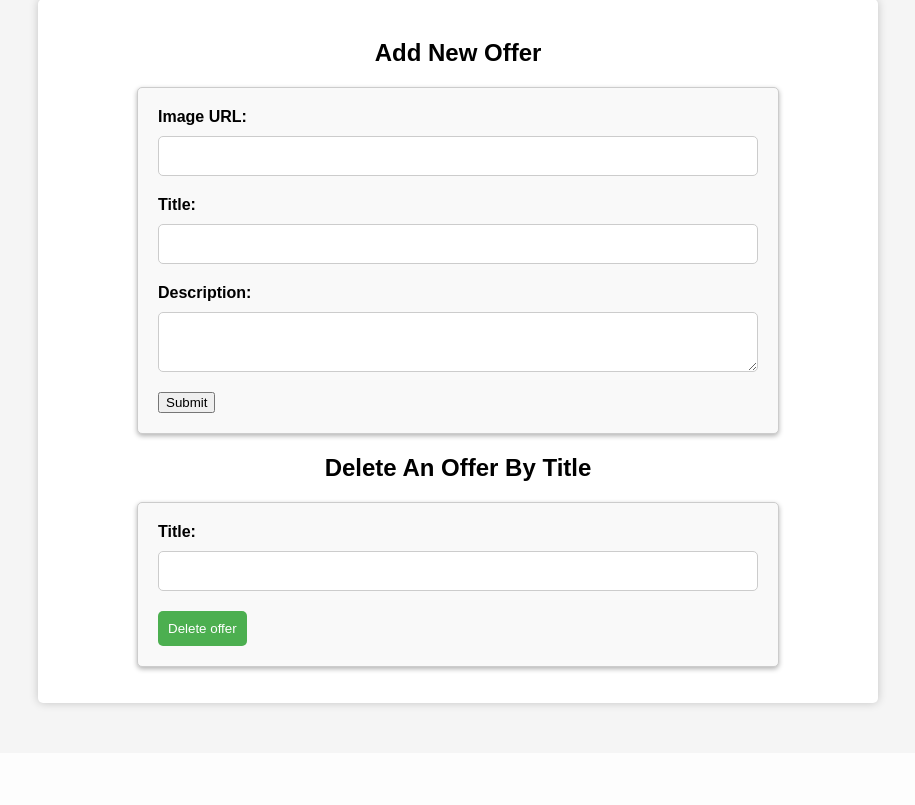
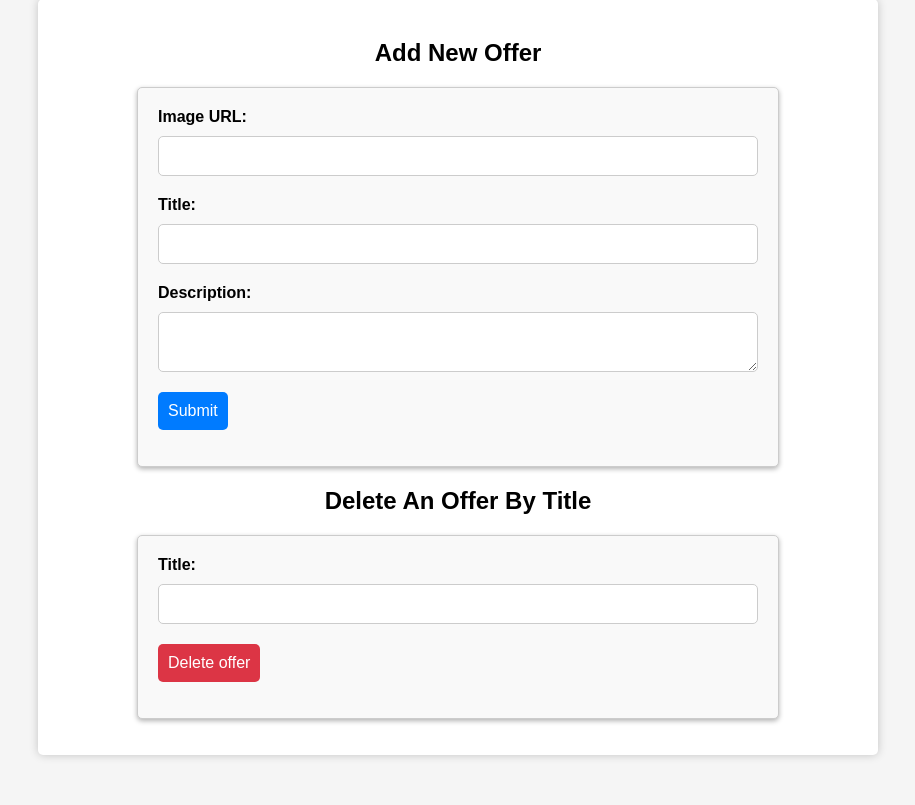
Before and after one commit to sethu-7/Project, a Node server app: page /admin in a window 1280 px wide. Shown: the part 1022-1827 px from the top of the page, without its empty margins (182-1097 px from the left). Before the commit the page ends 1731 px from the top, so only its background shows below. Run offline with Node 20, Linux system fonts and the light colour scheme; data that the repository does not hold is empty; some libraries are stand-ins or nearby versions.

Commit message:
changed color of button

```diff
--- a/views/admin_page.ejs
+++ b/views/admin_page.ejs
@@ -307,7 +307,7 @@
   </head>
   <div class="container">
   <div>
-    <h2 style="text-align: center;">Add New Offer</h2>
+    <h2 style="text-align: center;" >Add New Offer</h2>
     <form action="/offers" method="POST" class="offers">
       <label for="image">Image URL:</label>
       <input type="text" id="image" name="image" required>
@@ -315,7 +315,7 @@
       <input type="text" id="title" name="title" required>
       <label for="description">Description:</label>
       <textarea id="description" name="description" required></textarea>
-      <input type="submit" value="Submit">
+      <input type="submit" value="Submit" id="offersub" style="background-color: #007bff;">
     </form>
   </div>
   <div>
@@ -324,7 +324,8 @@
     <form id="delete-offer-form" class="offers">
       <label for="title">Title:</label>
       <input type="text" id="title" name="title" required>
-      <button type="submit">Delete offer</button>
+      <button type="submit" id="offersub" style="background-color: #dc3545;
+    ;">Delete offer</button>
     </form>
 
     <script>
```
